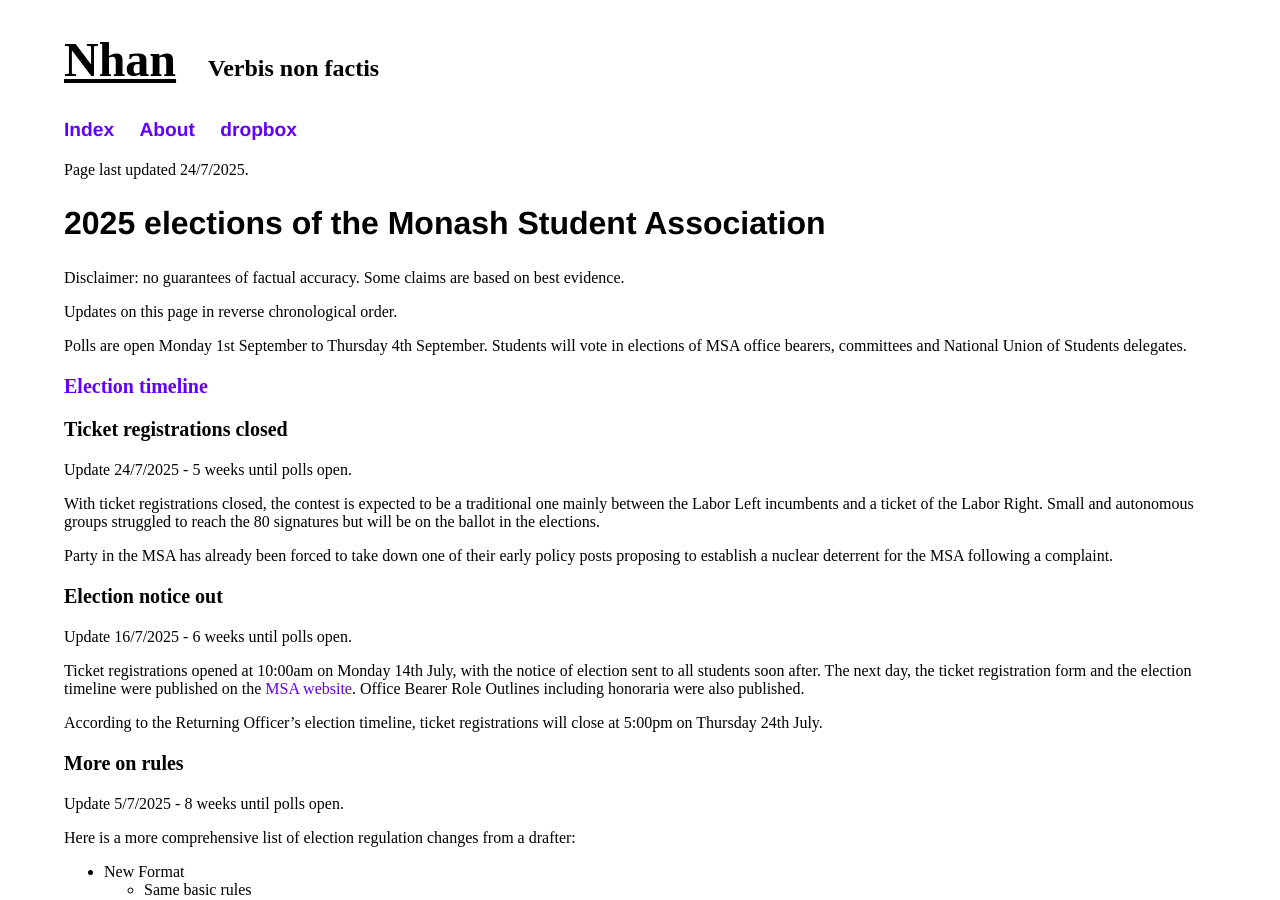
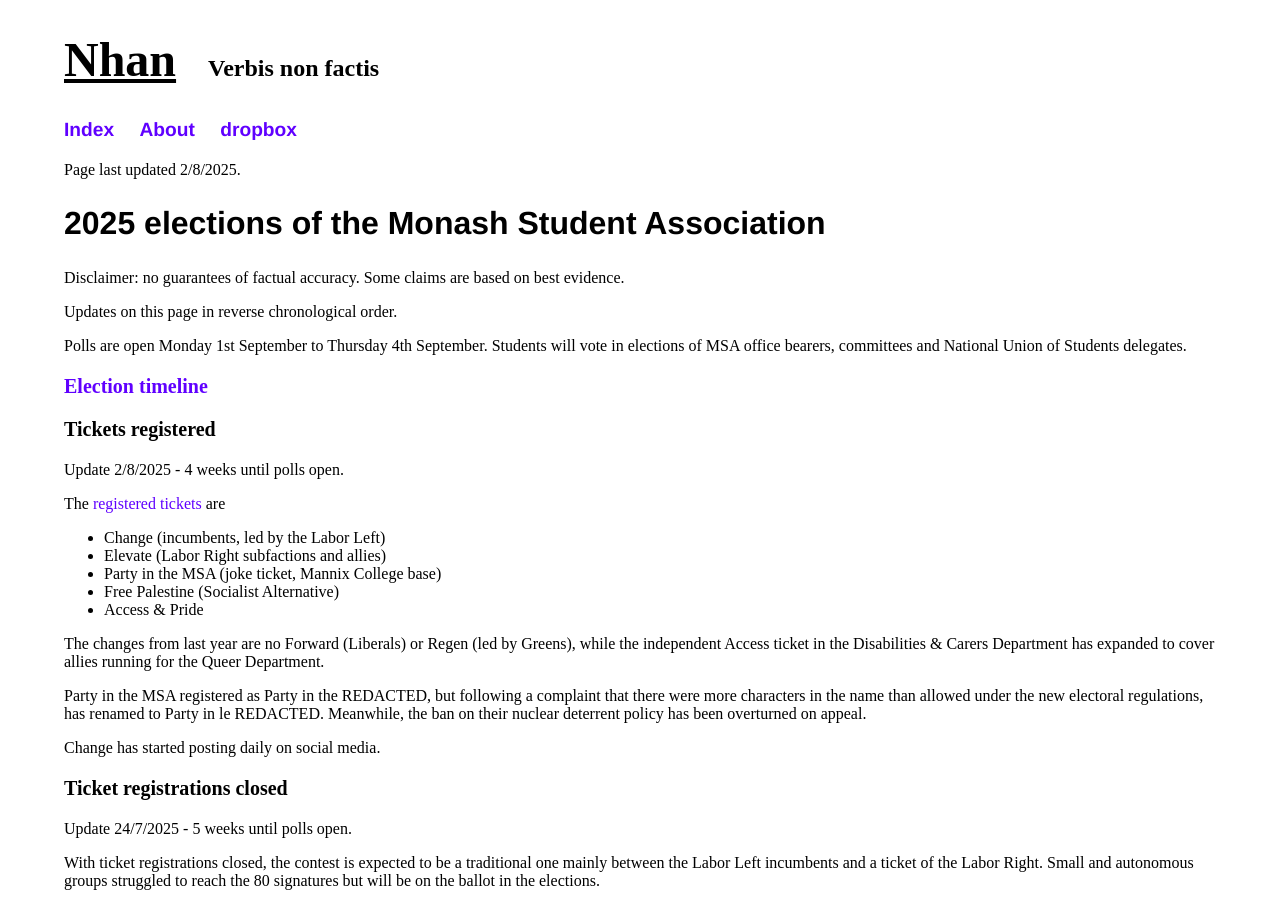
Before and after one commit to nhtnhanbn/nhtnhanbn.github.io, a Jekyll site: the page built from monash/msa25.md, in a window 1280 px wide and 900 px high. Built offline with Jekyll 4.4.1, drawn with Linux system fonts in a browser that asks for light colours.

Commit message:
Update msa25

```diff
--- a/monash/msa25.md
+++ b/monash/msa25.md
@@ -3,7 +3,7 @@
 title: 2025 Monash Student Association elections
 ---
 
-Page last updated 24/7/2025.
+Page last updated 2/8/2025.
 
 ## 2025 elections of the Monash Student Association
 
@@ -14,6 +14,23 @@
 Polls are open Monday 1st September to Thursday 4th September. Students will vote in elections of MSA office bearers, committees and National Union of Students delegates.
 
 ### [Election timeline](http://msa.monash.edu/hubfs/MSA%20Election%20Timeline%202025.pdf)
+
+### Tickets registered
+
+Update 2/8/2025 - 4 weeks until polls open.
+
+The [registered tickets](https://msa.monash.edu/hubfs/2025%20MSA%20Notice%20of%20Registered%20tickets_provisional%20(1).pdf) are
+- Change (incumbents, led by the Labor Left)
+- Elevate (Labor Right subfactions and allies)
+- Party in the MSA (joke ticket, Mannix College base)
+- Free Palestine (Socialist Alternative)
+- Access & Pride
+
+The changes from last year are no Forward (Liberals) or Regen (led by Greens), while the independent Access ticket in the Disabilities & Carers Department has expanded to cover allies running for the Queer Department.
+
+Party in the MSA registered as Party in the REDACTED, but following a complaint that there were more characters in the name than allowed under the new electoral regulations, has renamed to Party in le REDACTED. Meanwhile, the ban on their nuclear deterrent policy has been overturned on appeal.
+
+Change has started posting daily on social media.
 
 ### Ticket registrations closed
 
```
